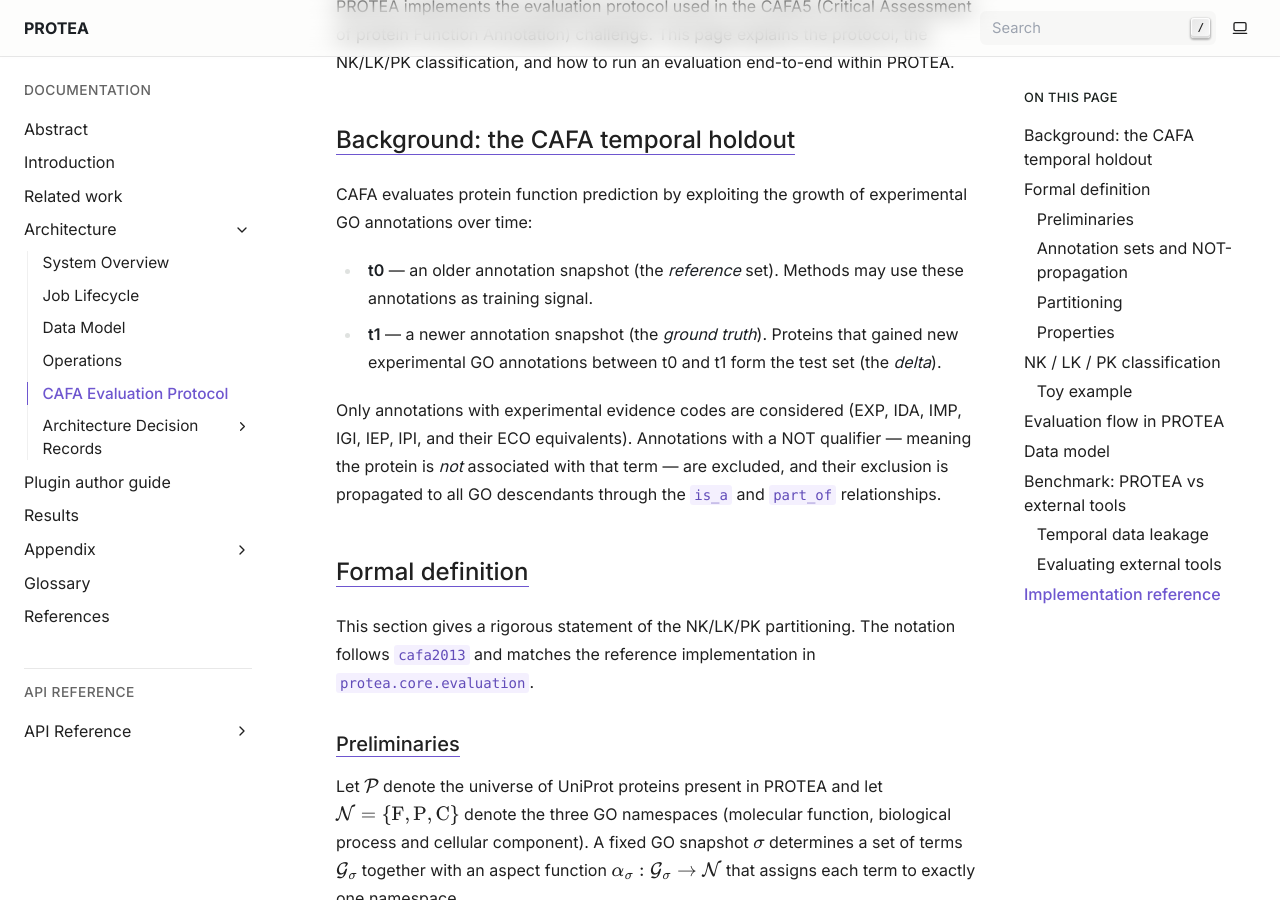
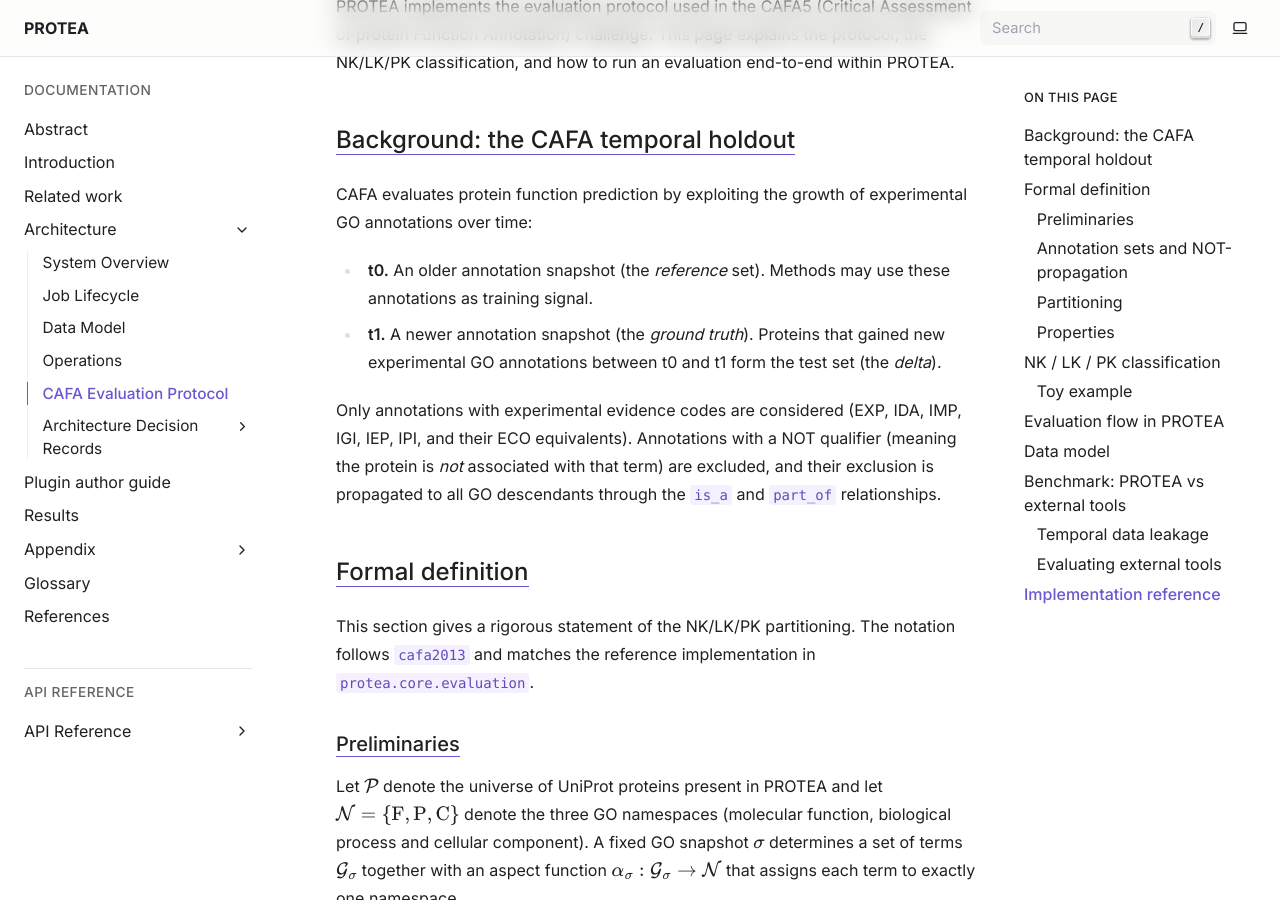
Before and after one commit to frapercan/PROTEA, a Sphinx documentation site: the page built from docs/source/architecture/evaluation.rst, in a window 1280 px wide and 900 px high, scrolled down 840 px. Built offline with Sphinx 7.4.7, drawn with Linux system fonts in a browser that asks for light colours; cross-references to code outside the pages are shown as plain code; some of the changed text lies outside the part shown.

Commit message:
docs(architecture): sweep em-dashes from evaluation (#235)
## Summary

Continues the no em-dashes hard rule sweep (PRs #228, #231, #233, #234).
Covers `architecture/evaluation.rst` (18 em-dashes).

## Substitutions

- **t0 / t1 definitional bullets** (lines 19-21): `**t0** —` becomes
`**t0.**` matching the `**Hn.**` convention.
- **NOT-qualifier mid-sentence parenthetical** (line 27): em-dash pair
becomes parentheses.
- **NK / LK / PK formal-definition inline labels** (lines 136/145/155):
`**No-Knowledge (NK)** —` becomes `**No-Knowledge (NK):**` colon.
- **NK / LK / PK chapter section labels** (lines 226/232/238): `**NK —
No-Knowledge**` becomes `**NK. No-Knowledge.**`.
- **Provisional admonition title** (line 325): `Provisional results —
pending` becomes `Provisional results, pending` matching the same
admonition title in `results.rst`.
- **Stable-protocol mid-sentence** (line 332): em-dash becomes
semicolon.
- **Table caption** (line 340): `Fmax (IA-weighted) — GOA 220 → 229`
becomes `Fmax (IA-weighted): GOA 220 → 229`.
- **Footnote** (line 395): `Subject to temporal data leakage —` becomes
`Subject to temporal data leakage;`.
- **Pannzer2 62.4 % NK aside** (line 433): em-dash pair becomes
parentheses, mirroring the same fix already landed in `results.rst` via
PR #231.
- **Core-logic implementation reference** (line 472): `:mod:\`...\` —
\`\`EvaluationData\`\`, \`\`compute_evaluation_data\`\`` becomes
parenthesised list.
- **Seealso bullets** (lines 481/483/485): `:doc:\`x\` —` becomes
`:doc:\`x\`:` colon.

## Drift residual

~232 em-dashes remain in 18 RST files. Largest: `operations.rst` 57,
`reproduction_guide.rst` 32, `core.rst` 28,
`installation_and_quickstart.rst` 25, `api.rst` 19, `job_lifecycle.rst`
19, `workers.rst` 18.

## Test plan

- [x] Local build: `poetry run sphinx-build -W --keep-going -b html
docs/source /tmp/sphinx-build-out159b` succeeds with zero warnings.
- [x] `grep -nE "—" docs/source/architecture/evaluation.rst` returns no
matches.
- [ ] CI sphinx-build job passes.

```diff
--- a/docs/source/architecture/evaluation.rst
+++ b/docs/source/architecture/evaluation.rst
@@ -16,15 +16,15 @@ Background: the CAFA temporal holdout
 CAFA evaluates protein function prediction by exploiting the growth of
 experimental GO annotations over time:
 
-- **t0** — an older annotation snapshot (the *reference* set). Methods may
+- **t0.** An older annotation snapshot (the *reference* set). Methods may
   use these annotations as training signal.
-- **t1** — a newer annotation snapshot (the *ground truth*). Proteins that
+- **t1.** A newer annotation snapshot (the *ground truth*). Proteins that
   gained new experimental GO annotations between t0 and t1 form the test set
   (the *delta*).
 
 Only annotations with experimental evidence codes are considered
 (EXP, IDA, IMP, IGI, IEP, IPI, and their ECO equivalents). Annotations with a
-NOT qualifier — meaning the protein is *not* associated with that term — are
+NOT qualifier (meaning the protein is *not* associated with that term) are
 excluded, and their exclusion is propagated to all GO descendants through the
 ``is_a`` and ``part_of`` relationships.
 
@@ -133,7 +133,7 @@ had **any** experimental annotation at :math:`t_0`:
 
    \kappa(p) \;=\; \mathbb{1}\!\Bigl[ \bigcup_{n' \in \mathcal{N}} A_0(p, n') \neq \emptyset \Bigr].
 
-**No-Knowledge (NK)** — a single per-protein category:
+**No-Knowledge (NK):** a single per-protein category:
 
 .. math::
 
@@ -142,7 +142,7 @@ had **any** experimental annotation at :math:`t_0`:
          \kappa(p) = 0,\;
          g \in \textstyle\bigcup_{n \in \mathcal{N}} \Delta(p, n) \bigr\}.
 
-**Limited-Knowledge (LK)** — a per-``(protein, namespace)`` category:
+**Limited-Knowledge (LK):** a per-``(protein, namespace)`` category:
 
 .. math::
 
@@ -152,7 +152,7 @@ had **any** experimental annotation at :math:`t_0`:
          A_0(p, n) = \emptyset,\;
          g \in \Delta(p, n) \bigr\}.
 
-**Partial-Knowledge (PK)** — also per-``(protein, namespace)``:
+**Partial-Knowledge (PK):** also per-``(protein, namespace)``:
 
 .. math::
 
@@ -223,19 +223,19 @@ Classification is determined **per (protein, namespace)**, where namespace is
 one of Molecular Function (MFO), Biological Process (BPO), or Cellular
 Component (CCO).
 
-**NK — No-Knowledge**
+**NK. No-Knowledge.**
    The protein had **no** experimental annotations in **any** namespace at t0.
    All its new annotations across all namespaces form the NK ground truth.
    Evaluating NK targets tests a method's ability to make predictions from
    sequence alone, without any prior functional signal.
 
-**LK — Limited-Knowledge**
+**LK. Limited-Knowledge.**
    The protein had experimental annotations in **some** namespaces at t0, but
    **not** in namespace S. It gained new annotations in S at t1. Those new
    annotations in S are the LK ground truth for that (protein, S) pair.
    Evaluating LK tests transfer across namespaces.
 
-**PK — Partial-Knowledge**
+**PK. Partial-Knowledge.**
    The protein already had experimental annotations in namespace S at t0, and
    gained **additional** annotations in S at t1. Only the novel terms are
    ground truth; the old terms are collected in a ``pk_known_terms.tsv`` file
@@ -322,14 +322,14 @@ See :doc:`../reference/infrastructure` for the full ORM schema.
 Benchmark: PROTEA vs external tools
 -------------------------------------
 
-.. admonition:: Provisional results — pending final recompute
+.. admonition:: Provisional results, pending final recompute
    :class: warning
 
    The Fmax values in the tables below were produced before the 2026-04-10
    unification of the embedding-backend slicing convention (see
    :doc:`operations`, section *Residue-tensor convention*). They will be
    regenerated end-to-end for the Zenodo deposit accompanying the thesis.
-   The experimental protocol is stable — only the numbers will change. See
+   The experimental protocol is stable; only the numbers will change. See
    :doc:`/results` for the full provisional notice.
 
 PROTEA was benchmarked against two widely used function annotation tools
@@ -337,7 +337,7 @@ using the temporal holdout GOA 220 → GOA 229 (NK: 2831, LK: 3410,
 PK: 15313 proteins). All evaluations use ``cafaeval`` with Information
 Accretion (IA) weighting from the CAFA6 benchmark.
 
-.. list-table:: Fmax (IA-weighted) — GOA 220 → 229
+.. list-table:: Fmax (IA-weighted): GOA 220 → 229
    :header-rows: 1
    :widths: 20 9 9 9 9 9 9 9 9 9
 
@@ -392,7 +392,7 @@ Accretion (IA) weighting from the CAFA6 benchmark.
      - 0.199
      - 0.325
 
-:sup:`†` Subject to temporal data leakage — see below.
+:sup:`†` Subject to temporal data leakage; see below.
 
 Temporal data leakage
 ~~~~~~~~~~~~~~~~~~~~~~
@@ -430,8 +430,8 @@ between each tool's predictions and the ground truth:
      - **20,373 (50.9%)**
      - **10,308 (25.8%)**
 
-Pannzer2 exactly matches 62.4% of NK annotations — proteins that by
-definition had **no** experimental annotations at t0. This confirms that
+Pannzer2 exactly matches 62.4% of NK annotations (proteins that by
+definition had **no** experimental annotations at t0). This confirms that
 its reference database already contains the experimental evidence that
 appeared between GOA 220 and GOA 229.
 
@@ -469,8 +469,8 @@ Supported formats: ``emapper``, ``pannzer2``, ``interproscan``, ``blast``.
 Implementation reference
 -------------------------
 
-- Core logic: :mod:`protea.core.evaluation` — ``EvaluationData``,
-  ``compute_evaluation_data``
+- Core logic: :mod:`protea.core.evaluation` (``EvaluationData``,
+  ``compute_evaluation_data``)
 - Operations: :mod:`protea.core.operations.generate_evaluation_set`,
   :mod:`protea.core.operations.run_cafa_evaluation`
 - API router: ``protea/api/routers/annotations.py`` (download endpoints,
@@ -478,9 +478,9 @@ Implementation reference
 
 .. seealso::
 
-   - :doc:`/results` — the actual numbers obtained on the GOA 220 → 229
+   - :doc:`/results`: the actual numbers obtained on the GOA 220 → 229
      temporal holdout following this protocol.
-   - :doc:`/appendix/reproduction_guide` — the full ordered command sequence
+   - :doc:`/appendix/reproduction_guide`: the full ordered command sequence
      to regenerate every figure end-to-end.
-   - :doc:`operations` — the ``compute_evaluation_delta``, ``run_cafa_evaluation``,
+   - :doc:`operations`: the ``compute_evaluation_delta``, ``run_cafa_evaluation``,
      and ``train_reranker`` operations that implement the protocol.
```
